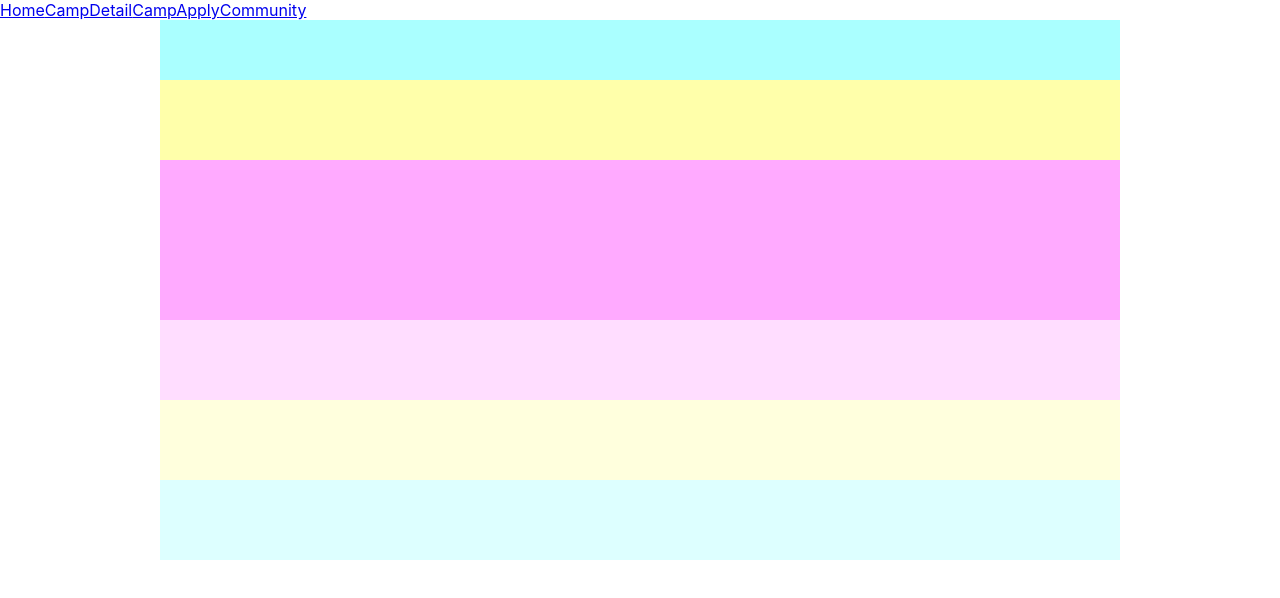
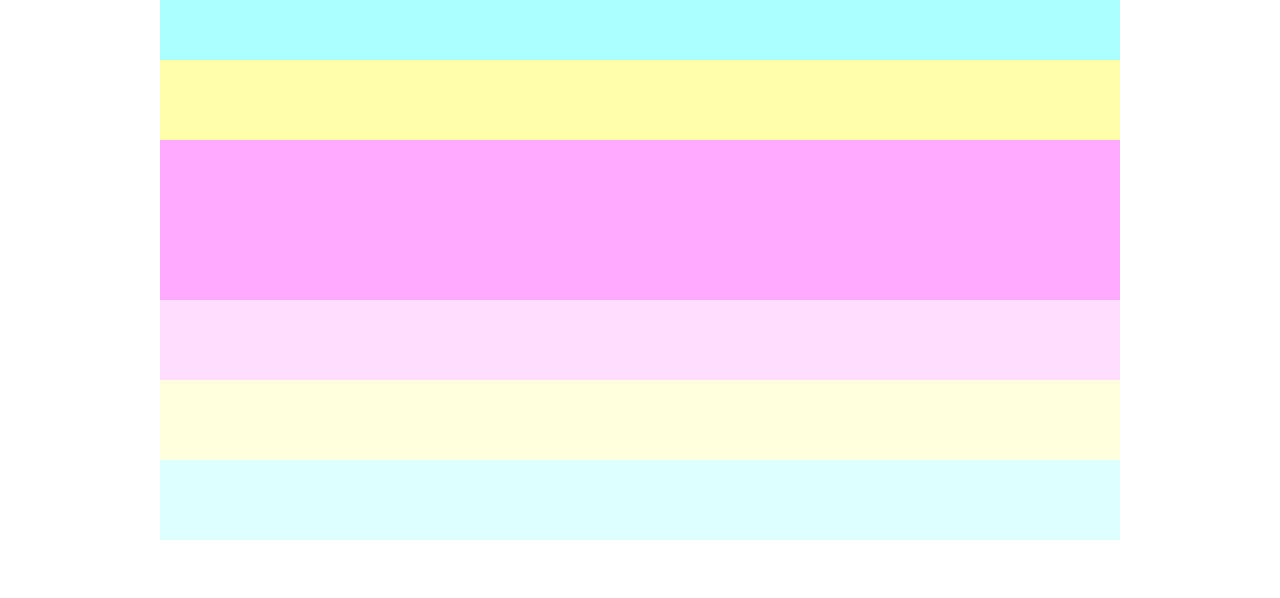
Before and after one commit to kkkkkSE/caffein, a React (Create React App) app: page / in a window 1280 px wide. Shown: the top 598 px of the page. Built offline with nearby package versions, Linux system fonts and the light colour scheme.

Commit message:
[test] 테스트 링크(페이지 이동) 주석처리

```diff
--- a/src/App.tsx
+++ b/src/App.tsx
@@ -8,12 +8,12 @@ import Community from "./pages/Community";
 function App() {
   return (
     <Router>
-      <nav>
+      {/* <nav>
         <Link to="/">Home</Link>
         <Link to="/CampDetail">CampDetail</Link>
         <Link to="/CampApply">CampApply</Link>
         <Link to="/Community">Community</Link>
-      </nav>
+      </nav> */}
       <Routes>
         <Route path="/" element={<Home />}></Route>
         <Route path="/CampDetail" element={<CampDetail />}></Route>
```
